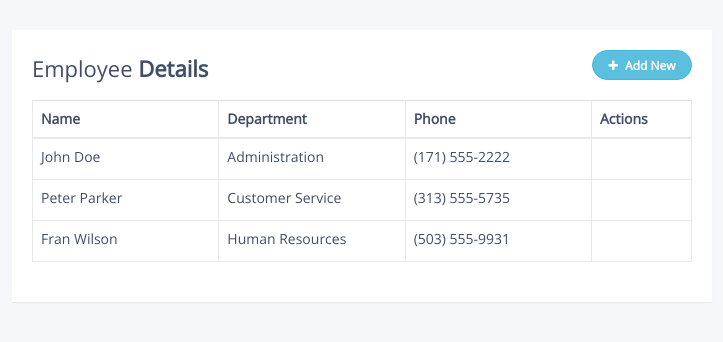
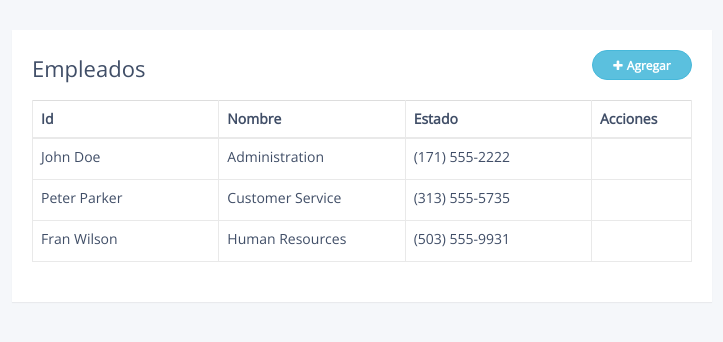
Before and after one commit to melquizedecm/tallerSoftware, a PHP site: page /Views/empleados/index.php in a window 1280 px wide. Shown: the top 342 px of the page, without its empty margins (278-1001 px from the left). Run offline with PHP 8.4, Linux system fonts and the light colour scheme.

Commit message:
Update index.php

```diff
--- a/Views/empleados/index.php
+++ b/Views/empleados/index.php
@@ -12,7 +12,7 @@
 <meta charset="utf-8">
 <meta http-equiv="X-UA-Compatible" content="IE=edge">
 <meta name="viewport" content="width=device-width, initial-scale=1">
-<title>Bootstrap Table with Add and Delete Row Feature</title>
+<title>Empleados</title>
 <link rel="stylesheet" href="https://fonts.googleapis.com/css?family=Roboto|Varela+Round|Open+Sans">
 <link rel="stylesheet" href="https://fonts.googleapis.com/icon?family=Material+Icons">
 <link rel="stylesheet" href="https://maxcdn.bootstrapcdn.com/font-awesome/4.7.0/css/font-awesome.min.css">
@@ -164,19 +164,19 @@ $(document).ready(function(){
         <div class="table-wrapper">
             <div class="table-title">
                 <div class="row">
-                    <div class="col-sm-8"><h2>Employee <b>Details</b></h2></div>
+                    <div class="col-sm-8"><h2>Empleados</b></h2></div>
                     <div class="col-sm-4">
-                        <button type="button" class="btn btn-info add-new"><i class="fa fa-plus"></i> Add New</button>
+                        <button type="button" class="btn btn-info add-new"><i class="fa fa-plus"></i>Agregar</button>
                     </div>
                 </div>
             </div>
             <table class="table table-bordered">
                 <thead>
                     <tr>
-                        <th>Name</th>
-                        <th>Department</th>
-                        <th>Phone</th>
-                        <th>Actions</th>
+                        <th>Id</th>
+                        <th>Nombre</th>
+                        <th>Estado</th>
+                        <th>Acciones</th>
                     </tr>
                 </thead>
                 <tbody>
```
